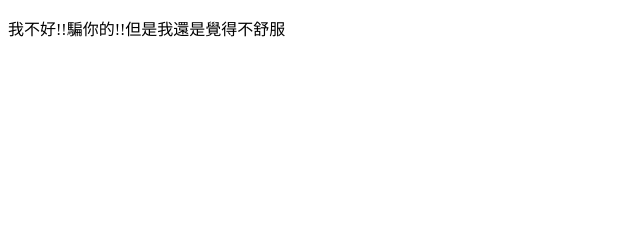
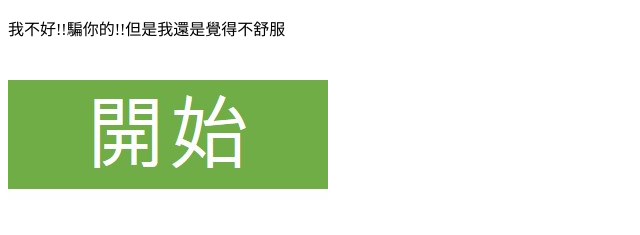
Before and after one commit to simplus-chen/web, a plain HTML site: page index.html in a window 1280 px wide. Shown: the whole page, without its empty margins (0-640 px from the left). Drawn offline with Linux system fonts and the light colour scheme.

Commit message:
上傳圖片

```diff
--- a/index.html
+++ b/index.html
@@ -1,10 +1,10 @@
 <!DOCTYPE html>
 <html lang="en">
 <head>
-  <meta charset="UTF-8">
-  <title>Title</title>
+    <meta charset="UTF-8">
+    <title>Title</title>
 </head>
 <body>
 <p>我不好!!騙你的!!但是我還是覺得不舒服</p>
-</body>
+<img src="img/圖片1.jpg" height="176" width="320"/></body>
 </html>
```
Also changed, not shown: img/圖片1.jpg (added).
